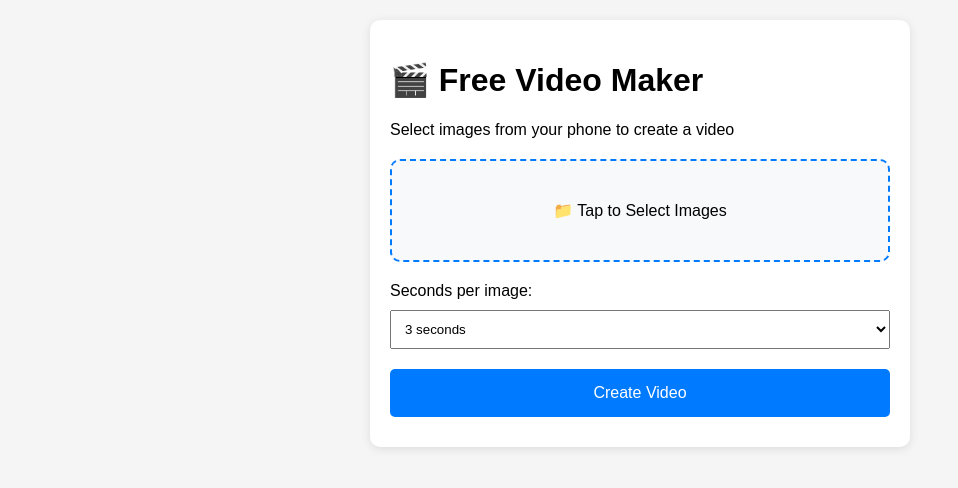
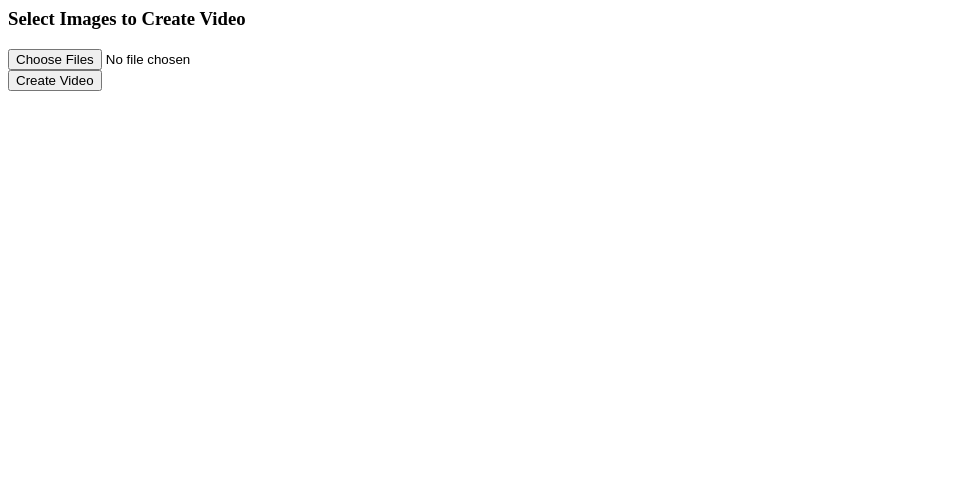
Before and after one commit to sahilsharma01roman-eng/Free-video-maker-, a plain HTML site: page index.html in a window 1280 px wide. Shown: the whole page, without its empty margins (0-958 px from the left). Drawn offline with Linux system fonts and the light colour scheme.

Commit message:
Update index.html

```diff
--- a/index.html
+++ b/index.html
@@ -1,96 +1,9 @@
-<!DOCTYPE html>
-<html>
-<head>
-    <title>Free Image to Video Maker</title>
-    <meta name="viewport" content="width=device-width, initial-scale=1.0">
-    <style>
-        body {
-            font-family: Arial, sans-serif;
-            margin: 0;
-            padding: 20px;
-            background: #f5f5f5;
-        }
-        .container {
-            max-width: 500px;
-            margin: 0 auto;
-            background: white;
-            padding: 20px;
-            border-radius: 10px;
-            box-shadow: 0 2px 10px rgba(0,0,0,0.1);
-        }
-        .upload-area {
-            border: 2px dashed #007bff;
-            padding: 40px 20px;
-            text-align: center;
-            border-radius: 10px;
-            margin: 20px 0;
-            background: #f8f9fa;
-            cursor: pointer;
-        }
-        button {
-            width: 100%;
-            padding: 15px;
-            background: #007bff;
-            color: white;
-            border: none;
-            border-radius: 5px;
-            font-size: 16px;
-            cursor: pointer;
-            margin: 10px 0;
-        }
-        .hidden {
-            display: none;
-        }
-        select {
-            width: 100%;
-            padding: 10px;
-            margin: 10px 0;
-        }
-    </style>
-</head>
-<body>
-    <div class="container">
-        <h1>🎬 Free Video Maker</h1>
-        <p>Select images from your phone to create a video</p>
+<div class="upload-container">
+    <h3>Select Images to Create Video</h3>
+    <input type="file" id="imageUpload" accept="image/*" multiple>
+    <div id="imageCount" style="display: none;"></div>
+</div>
 
-        <div class="upload-area" id="uploadArea">
-            <span>📁 Tap to Select Images</span>
-            <input type="file" id="fileInput" multiple accept="image/*" hidden>
-        </div>
+<button id="createVideoBtn">Create Video</button>
 
-        <div class="options">
-            <label>Seconds per image:</label>
-            <select id="duration">
-                <option value="2">2 seconds</option>
-                <option value="3" selected>3 seconds</option>
-                <option value="5">5 seconds</option>
-            </select>
-        </div>
-
-        <button id="createBtn">Create Video</button>
-
-        <div id="result" class="hidden">
-            <h3>✅ Your video is ready!</h3>
-        </div>
-    </div>
-
-    <script>
-        const uploadArea = document.getElementById('uploadArea');
-        const fileInput = document.getElementById('fileInput');
-
-        uploadArea.addEventListener('click', () => {
-            fileInput.click();
-        });
-
-        fileInput.addEventListener('change', (event) => {
-            if (event.target.files.length > 0) {
-                alert('Selected ' + event.target.files.length + ' images!');
-            }
-        });
-
-        document.getElementById('createBtn').addEventListener('click', () => {
-            document.getElementById('result').classList.remove('hidden');
-        });
-    </script>
-</body>
-  </html>
+<!-- Image previews will be automatically inserted here -->
```
